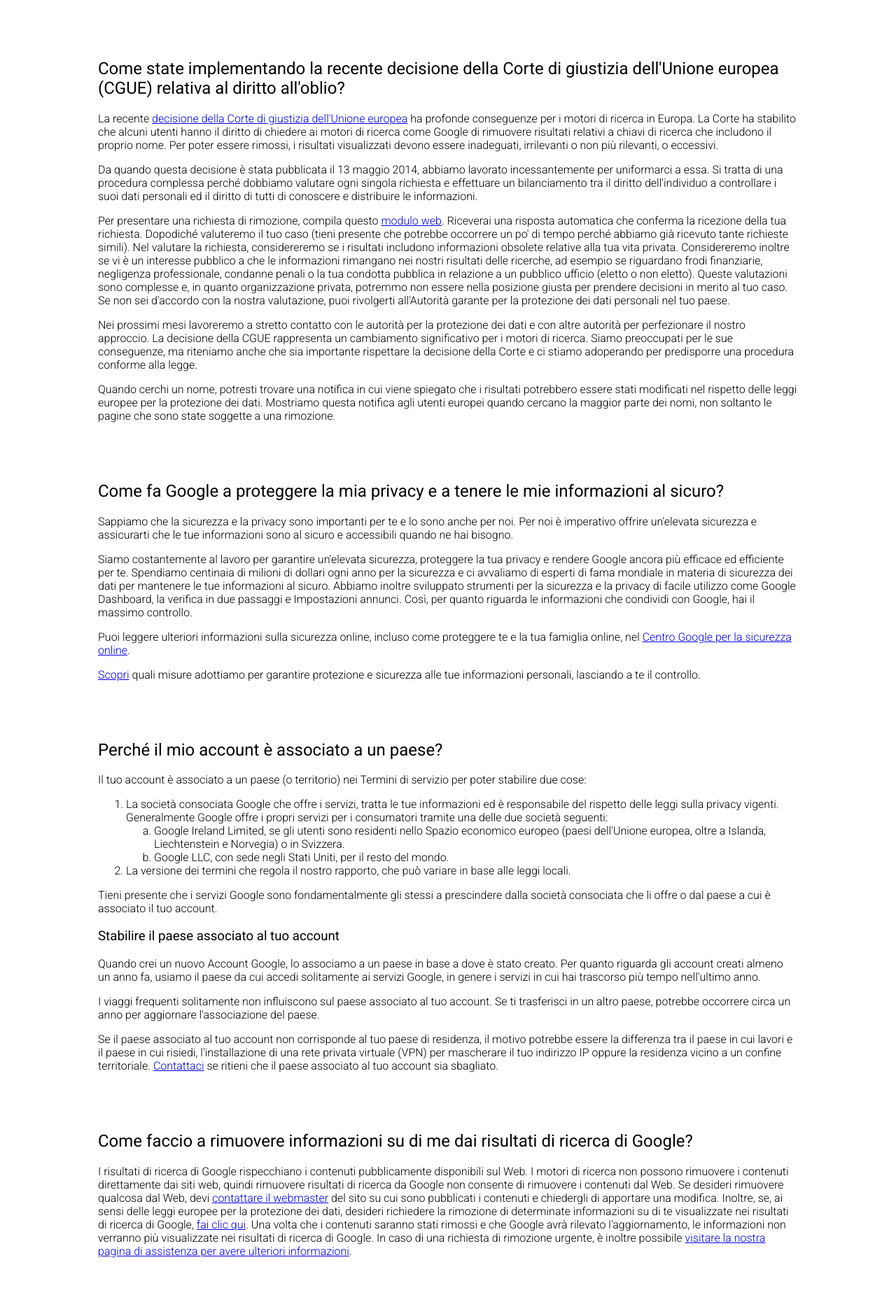
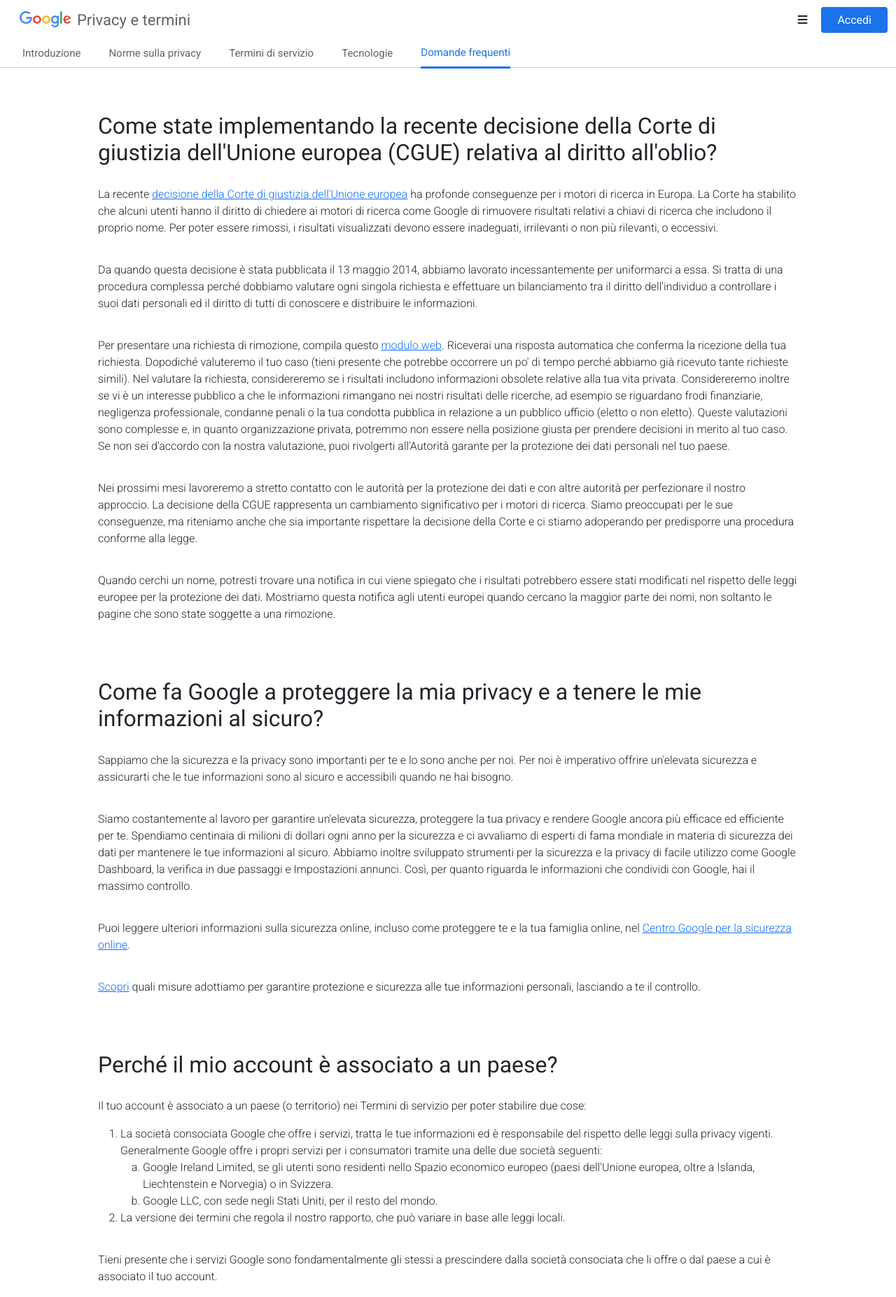
Before and after one commit to marcoche88/php-google-faq, a PHP site: page / in a window 1280 px wide. Shown: the top 1854 px of the page at 70% size. Run offline with PHP 8.4, Linux system fonts and the light colour scheme.

Commit message:
added header

```diff
--- a/css/style.css
+++ b/css/style.css
@@ -1,8 +1,58 @@
+/* header */
+header {
+    border-bottom: 1px solid rgba(151,151,151,0.5);
+}
+
+.header-top .col-3 a {
+    color: #5f6368;
+    opacity: 1;
+    font-weight: normal;
+    font-size: 22px;
+    text-decoration: none;
+    vertical-align: middle;
+}
+
+.header-top .col-2 a {
+    text-decoration: none;
+    padding: 9px 23px;
+    background-color: #1a73e8;
+    color: white;
+    border-radius: 4px;
+    font-weight: normal;
+}
+
+.header-bottom ul {
+    height: 40px;
+}
+
+.header-bottom li {
+    list-style-type: none;
+    margin-right: 40px;
+}
+
+.header-bottom a {
+    display: block;
+    text-decoration: none;
+    color: #5f6368;
+    font-weight: normal;
+    font-size: 15px;
+    line-height: 40px;
+}
+
+.header-bottom a.active {
+    color: #1a73e8;
+    border-bottom: 3px solid #1a73e8;
+}
+
+/* main */
 body {
     font-family: 'Roboto', sans-serif;
+    font-weight: 300;
+}
+
+.my-container {
+    max-width: 1000px;
     margin: 0 auto;
-    max-width: 1000px;
-    font-weight: 300;
 }
 
 h2 {
@@ -13,3 +63,7 @@ h2 {
 h3 {
     font-weight: normal;
 }
+
+p {
+    padding-top: 20px;
+}
--- a/index.php
+++ b/index.php
@@ -1,3 +1,4 @@
+<!-- data -->
 <?php
 $faqs = [
     [
@@ -53,16 +54,44 @@ $faqs = [
     <meta http-equiv="X-UA-Compatible" content="IE=edge">
     <meta name="viewport" content="width=device-width, initial-scale=1.0">
     <title>Google FAQ</title>
+    <link rel='stylesheet' href='https://cdnjs.cloudflare.com/ajax/libs/font-awesome/6.0.0-beta2/css/all.min.css' integrity='sha512-YWzhKL2whUzgiheMoBFwW8CKV4qpHQAEuvilg9FAn5VJUDwKZZxkJNuGM4XkWuk94WCrrwslk8yWNGmY1EduTA==' crossorigin='anonymous' />
+    <link href="https://cdn.jsdelivr.net/npm/bootstrap@5.1.1/dist/css/bootstrap.min.css" rel="stylesheet" integrity="sha384-F3w7mX95PdgyTmZZMECAngseQB83DfGTowi0iMjiWaeVhAn4FJkqJByhZMI3AhiU" crossorigin="anonymous">
     <link href="https://fonts.googleapis.com/css2?family=Roboto:ital,wght@0,300;0,400;0,500;0,700;1,300;1,400;1,500;1,700&display=swap" rel="stylesheet">
     <link rel="stylesheet" href="./css/style.css">
 </head>
 
 <body>
     <!-- header -->
-    <header></header>
+    <header>
+
+        <!-- header top -->
+        <div class="header-top container-fluid">
+            <div class="row justify-content-between align-items-center">
+                <div class="col-3">
+                    <img src="./img/logo.svg" class="img-fluid p-3 pe-1" alt="logo">
+                    <a href="#">Privacy e termini</a>
+                </div>
+                <div class="col-2 text-end">
+                    <i class="fas fa-bars p-3"></i>
+                    <a href="#">Accedi</a>
+                </div>
+            </div>
+        </div>
+
+        <!-- header bottom -->
+        <div class="header-bottom">
+            <ul class="d-flex align-items-center m-0">
+                <li><a href="#">Introduzione</a></li>
+                <li><a href="#">Norme sulla privacy</a></li>
+                <li><a href="#">Termini di servizio</a></li>
+                <li><a href="#">Tecnologie</a></li>
+                <li><a class="active" href="#">Domande frequenti</a></li>
+            </ul>
+        </div>
+    </header>
 
     <!-- main -->
-    <main id="faqs">
+    <main id="faqs" class="my-container">
         <?php foreach ($faqs as $faq) : ?>
             <h2><?php echo $faq['title'] ?></h2>
             <?php foreach ($faq['text'] as $text) {
```
Also changed, not shown: img/logo.svg (added).
